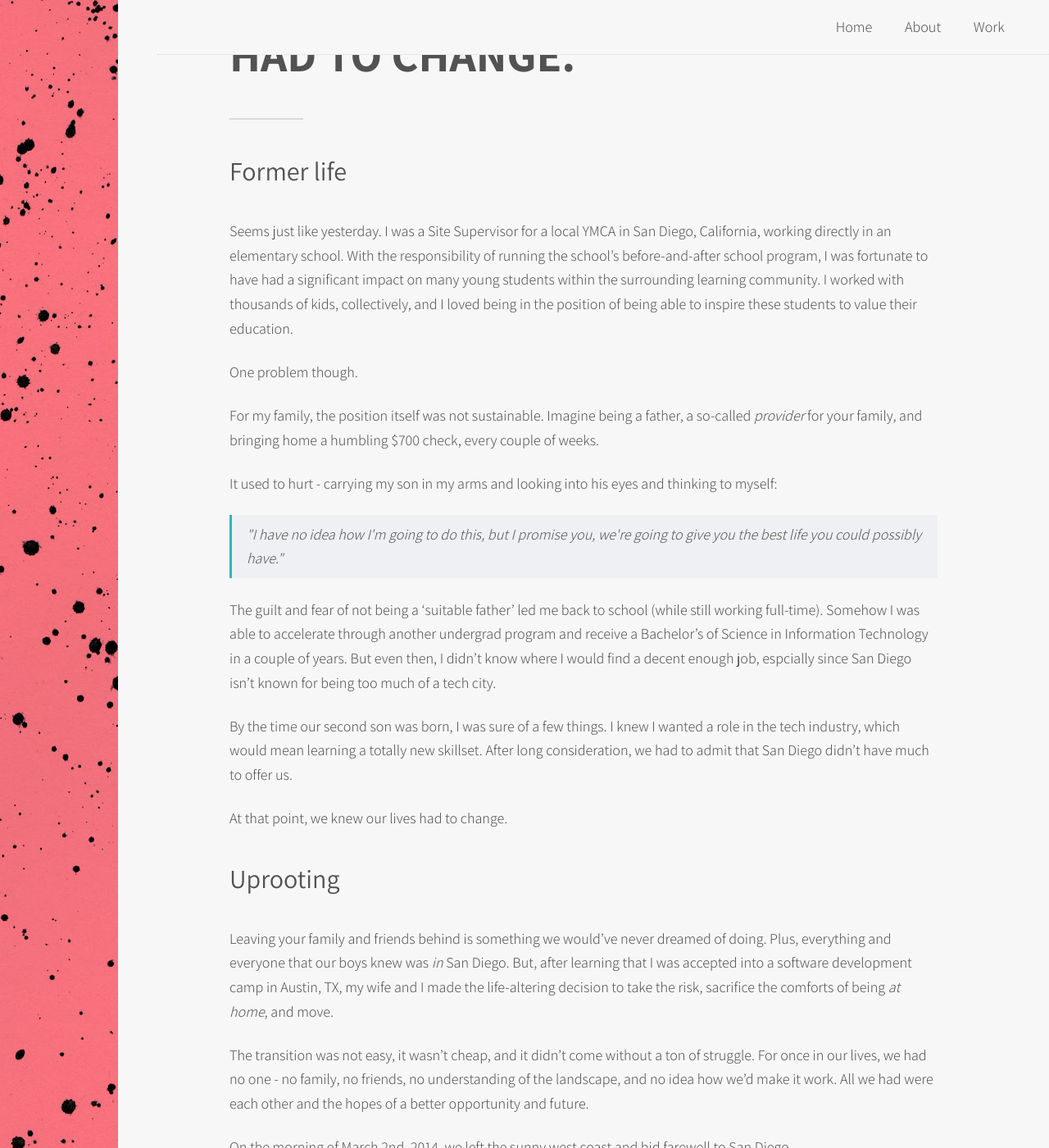
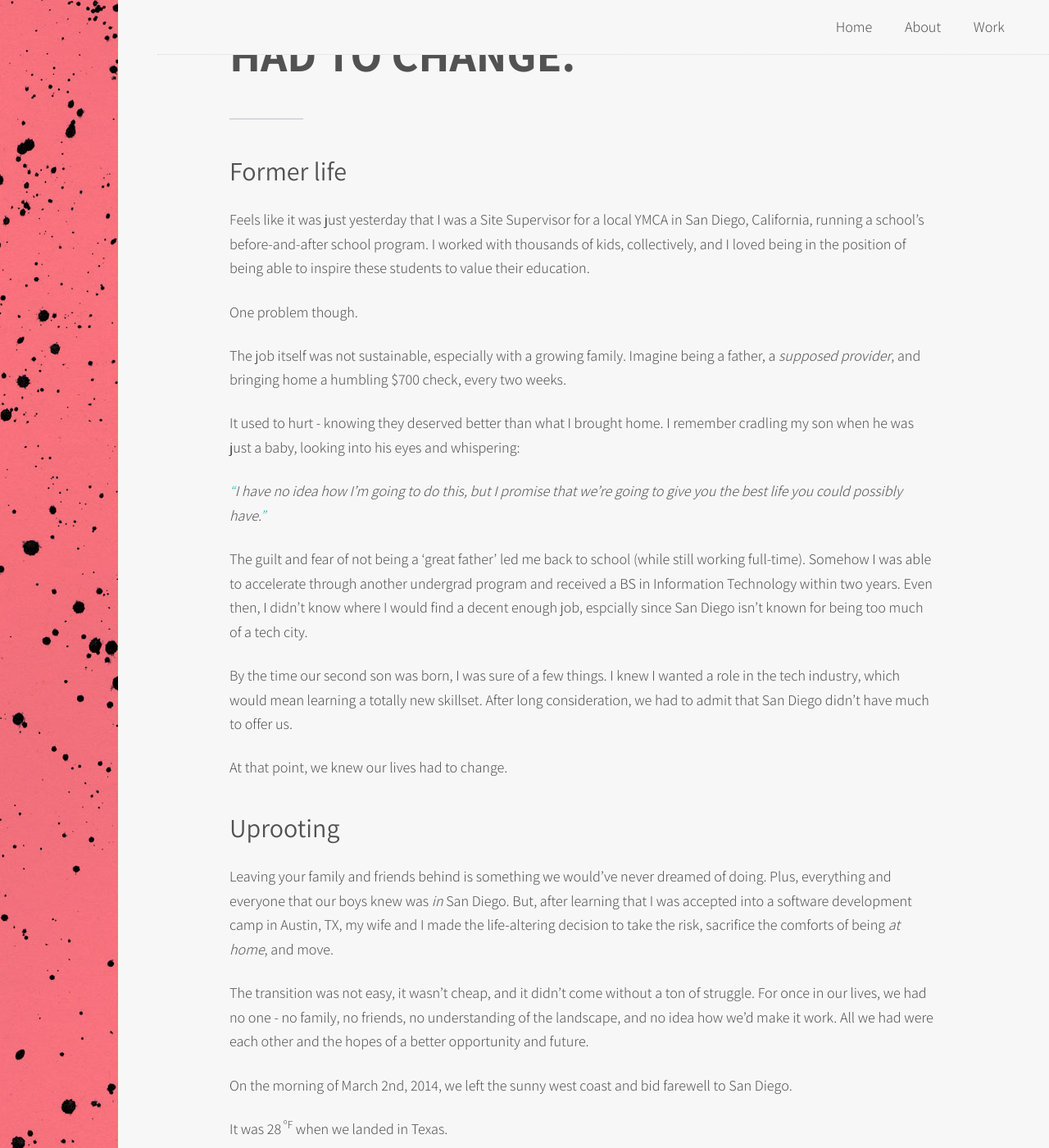
Before and after one commit to techtolentino/digital-card, a Jekyll site: the page built from about.md, in a window 1280 px wide and 1400 px high, scrolled down 328 px. Shown: the whole window at 82% size. Built offline with Jekyll 4.4.1, drawn with Linux system fonts in a browser that asks for light colours.

Commit message:
about additions

```diff
--- a/_sass/_typography.scss
+++ b/_sass/_typography.scss
@@ -15,6 +15,7 @@
 h3 {
     font-size: 1.777em;
     font-weight: 400;
+    margin-bottom: $spacing-unit / 4;
 }
 
 h4 {
--- a/about.md
+++ b/about.md
@@ -8,17 +8,17 @@
 
 ### Former life
 
-Seems just like yesterday. I was a Site Supervisor for a local YMCA in San Diego, California, working directly in an elementary school. With the responsibility of running the school's before-and-after school program, I was fortunate to have had a significant impact on many young students within the surrounding learning community. I worked with thousands of kids, collectively, and I loved being in the position of being able to inspire these students to value their education.
+Feels like it was just yesterday that I was a Site Supervisor for a local YMCA in San Diego, California, running a school's before-and-after school program. I worked with thousands of kids, collectively, and I loved being in the position of being able to inspire these students to value their education.
 
 One problem though.
 
-For my family, the position itself was not sustainable. Imagine being a father, a so-called _provider_ for your family, and bringing home a humbling $700 check, every couple of weeks.
+The job itself was not sustainable, especially with a growing family. Imagine being a father, a _supposed provider_, and bringing home a humbling $700 check, every two weeks.
 
-It used to hurt - carrying my son in my arms and looking into his eyes and thinking to myself:
+It used to hurt - knowing they deserved better than what I brought home. I remember cradling my son when he was just a baby, looking into his eyes and whispering:
 
-<p class="text--quote">"I have no idea how I'm going to do this, but I promise you, we're going to give you the best life you could possibly have."</p>
+_<span class="accent--cool">“</span>I have no idea how I'm going to do this, but I promise that we're going to give you the best life you could possibly have.<span class="accent--cool">”</span>_
 
-The guilt and fear of not being a 'suitable father' led me back to school (while still working full-time). Somehow I was able to accelerate through another undergrad program and receive a Bachelor's of Science in Information Technology in a couple of years. But even then, I didn't know where I would find a decent enough job, espcially since San Diego isn't known for being too much of a tech city.
+The guilt and fear of not being a 'great father' led me back to school (while still working full-time). Somehow I was able to accelerate through another undergrad program and received a BS in Information Technology within two years. Even then, I didn't know where I would find a decent enough job, espcially since San Diego isn't known for being too much of a tech city.
 
 By the time our second son was born, I was sure of a few things. I knew I wanted a role in the tech industry, which would mean learning a totally new skillset. After long consideration, we had to admit that San Diego didn't have much to offer us.
 
```
